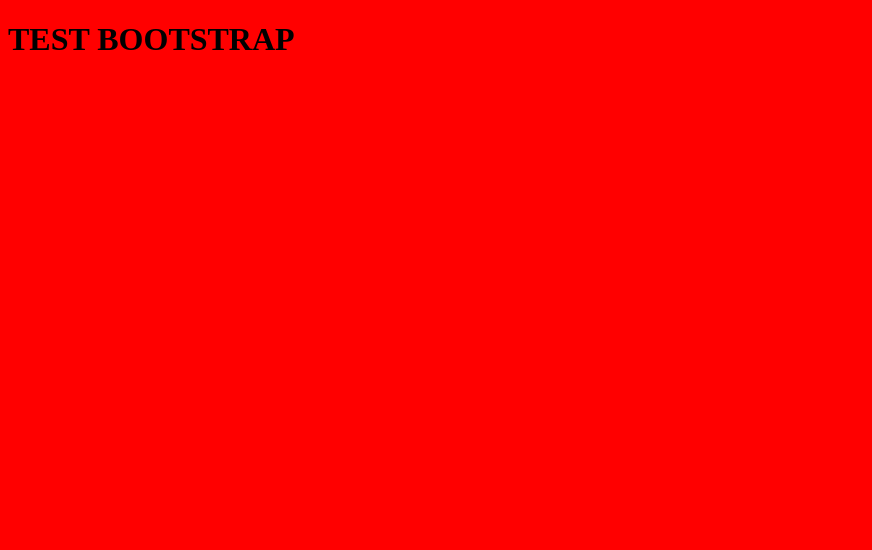
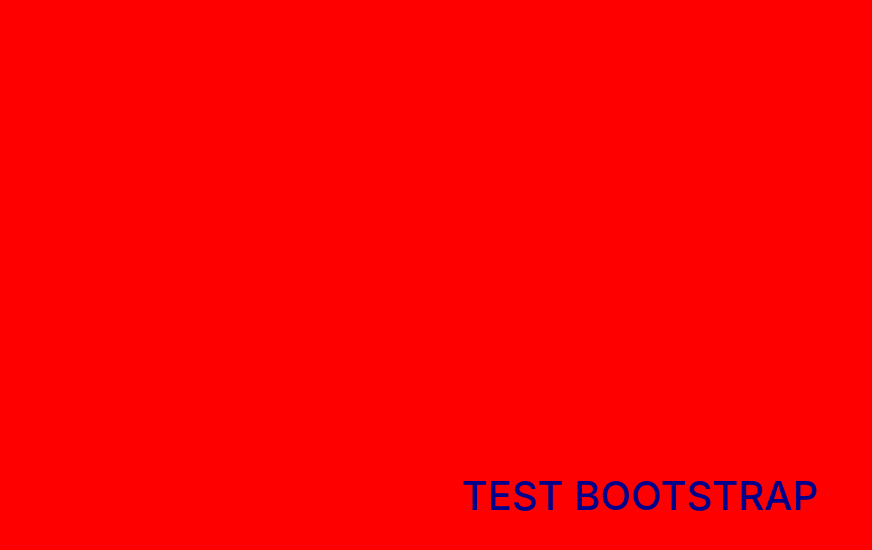
Before and after one commit to 03Sly03/Bootsatrap-Essai, a website: page index.html in a window 1280 px wide. Shown: the whole page, without its empty margins (0-872 px from the left). Drawn offline with Linux system fonts and the light colour scheme.

Commit message:
modif sass

```diff
--- a/index.html
+++ b/index.html
@@ -1,14 +1,20 @@
 <!DOCTYPE html>
-<html lang="en">
+<html lang="fr">
 <head>
     <meta charset="UTF-8">
     <meta http-equiv="X-UA-Compatible" content="IE=edge">
     <meta name="viewport" content="width=device-width, initial-scale=1.0">
     <title>Document</title>
-    <link rel="stylesheet" href="./css/style.css">
+
+    <!-- CSS -->
+    <link rel="stylesheet" href="css/bootstrap.min.css">
+    <link rel="stylesheet" href="css/style.css">
 </head>
 <body>
-    <h1>TEST BOOTSTRAP</h1>
+
+    <div class="container-fluid red">
+        <h1>TEST BOOTSTRAP</h1>
+    </div>
 
 </body>
 </html>
--- a/package.json
+++ b/package.json
@@ -1,7 +1,6 @@
 {
   "name": "bootstrap-essai",
   "version": "1.0.0",
-  "description": "",
   "main": "index.js",
   "scripts": {
     "sass": "node-sass scss/main.scss css/style.css && node-sass --watch scss/main.scss css/style.css",
--- a/scss/_base.scss
+++ b/scss/_base.scss
@@ -1,3 +1,7 @@
-body {
+.red {
+    display: flex;
+    justify-content: center;
+    align-items: center;
+    height: 1000px;
     background-color: red;
 }
--- a/scss/layouts/_head.scss
+++ b/scss/layouts/_head.scss
@@ -0,0 +1,3 @@
+h1 {
+    color: darkblue;
+}
--- a/scss/main.scss
+++ b/scss/main.scss
@@ -1 +1,2 @@
 @import 'base.scss';
+@import 'layouts/head.scss';
```
Also changed, not shown: css/bootstrap.min.css (added), css/style.css, css/style.min.css, 1 other file.
